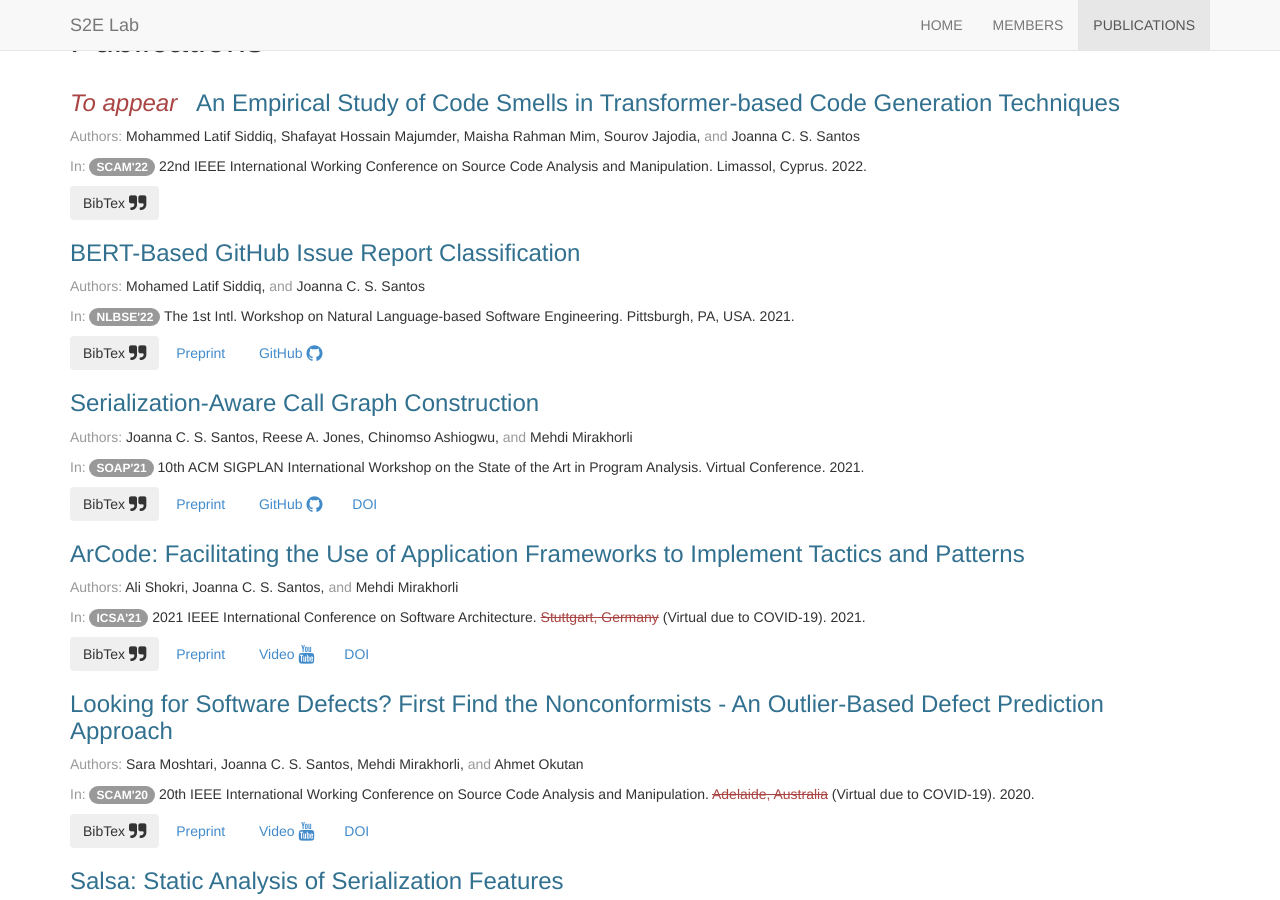
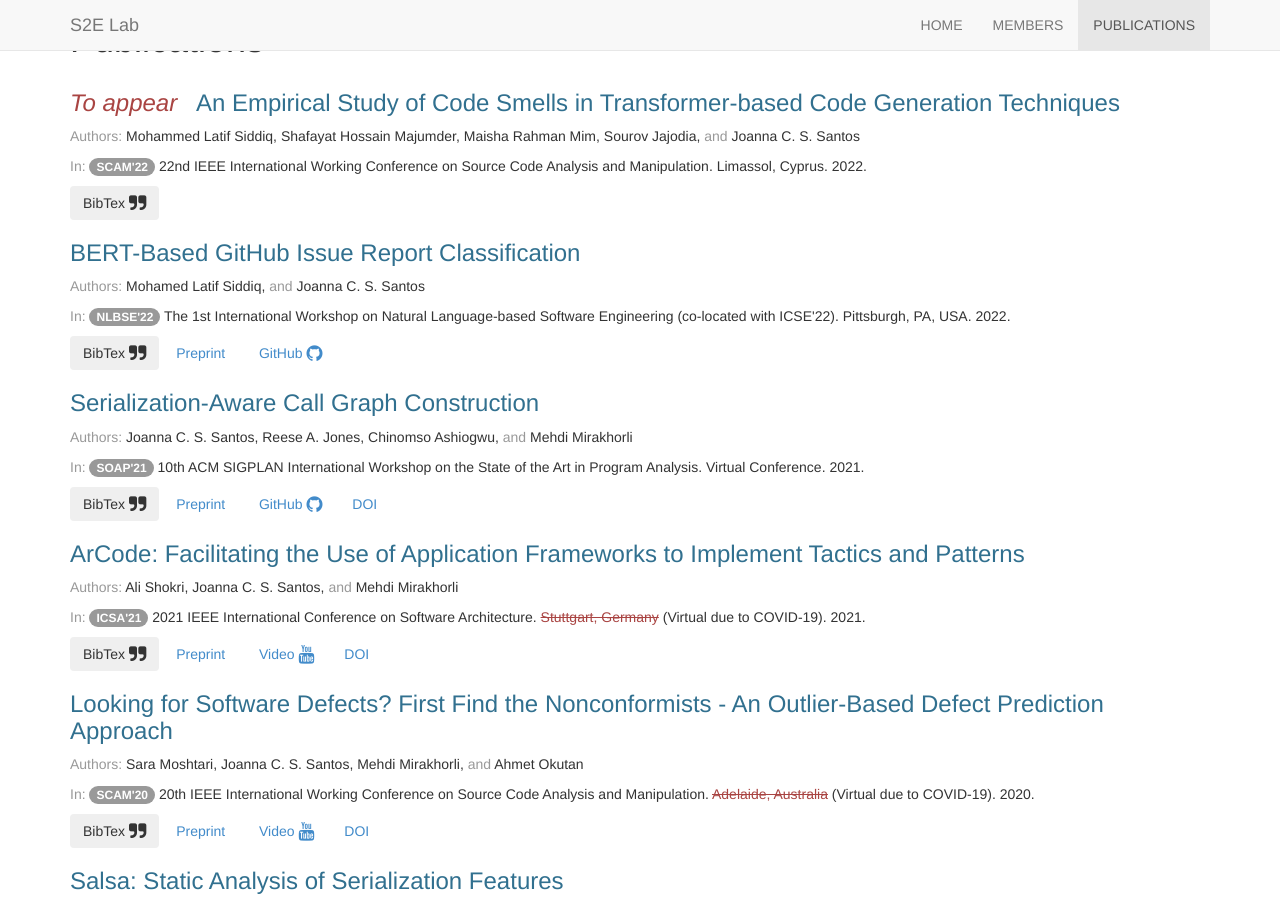
Before and after one commit to s2e-lab/s2e-lab.github.io, a Jekyll site: the page built from publications.html, in a window 1280 px wide and 900 px high. Built offline with Jekyll 4.4.1, drawn with Linux system fonts in a browser that asks for light colours; nearby versions of some CDN libraries.

Commit message:
Fixed year in NLBSE publication

```diff
--- a/_data/publications.yml
+++ b/_data/publications.yml
@@ -14,7 +14,7 @@ international:
       - Sourov Jajodia
       - Joanna C. S. Santos
     bibtex: |
-      @inproceedings{siddiqScam2022,
+      @inproceedings{siddiq2022empirical,
         author={Siddiq, Mohammed Latif and Majumder, Shafayat Hossain and Mim, Maisha Rahman and Jajodia, Sourov and Santos, Joanna C. S },
         booktitle={2022 IEEE 20th International Working Conference on Source Code Analysis and Manipulation (SCAM)},
         title={An Empirical Study of Code Smells in Transformer-based Code Generation Techniques},
@@ -27,20 +27,20 @@ international:
   - nlbse-2022:
     id: nlbse-2022
     title: BERT-Based GitHub Issue Report Classification
-    venue: The 1st Intl. Workshop on Natural Language-based Software Engineering
+    venue: The 1st International Workshop on Natural Language-based Software Engineering (co-located with ICSE'22)
     venue_abbr: NLBSE'22
     venue_location: Pittsburgh, PA, USA
-    year: 2021
+    year: 2022
     authors:
       - Mohamed Latif Siddiq
       - Joanna C. S. Santos
     github: s2e-lab/BERT-Based-GitHub-Issue-Classification
     preprint: nlbse22-preprint.pdf
     bibtex: |
-      @INPROCEEDINGS {siddiq_bert_2022,
-        author = {M. Siddiq and J. S. Santos},
+      @inproceedings{siddiq2022bert,
+        author = {M. Siddiq and J. C. S. Santos},
         booktitle = {2022 IEEE/ACM 1st International Workshop on Natural Language-Based Software Engineering (NLBSE)},
-        title = {BERT-Based GitHub Issue Report Classification},
+        title = {{BERT}-Based GitHub Issue Report Classification},
         year = {2022},
         volume = {1},
         issn = {978-1-4503-9343-0},
```
